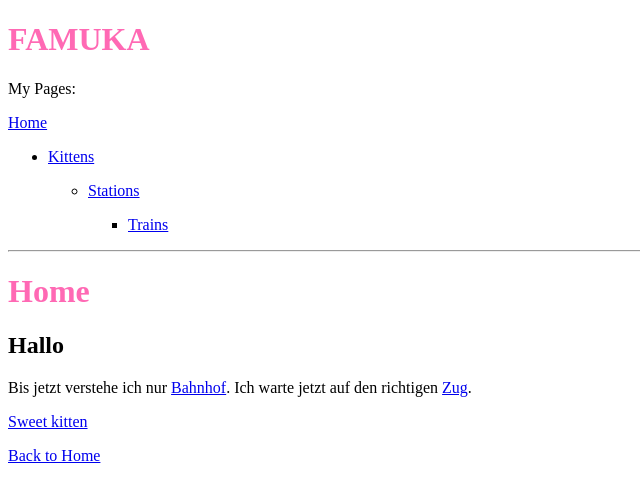
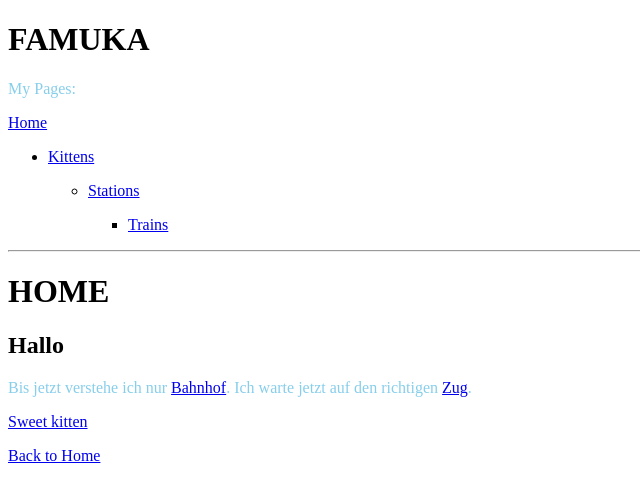
Before and after one commit to FAMUKA/famuka.github.io, a Jekyll site: the page built from index.html, in a window 1280 px wide. Shown: the top 502 px of the page, without its empty margins (0-640 px from the left). Built offline with Jekyll 4.4.1, drawn with Linux system fonts in a browser that asks for light colours.

Commit message:
Update style.css

```diff
--- a/css/style.css
+++ b/css/style.css
@@ -1,3 +1,8 @@
 h1 {
   color: hotpink
+  font-size: 44pix;
+  text-transform: uppercase;
 }
+
+p {color: skyblue;
+}
```
